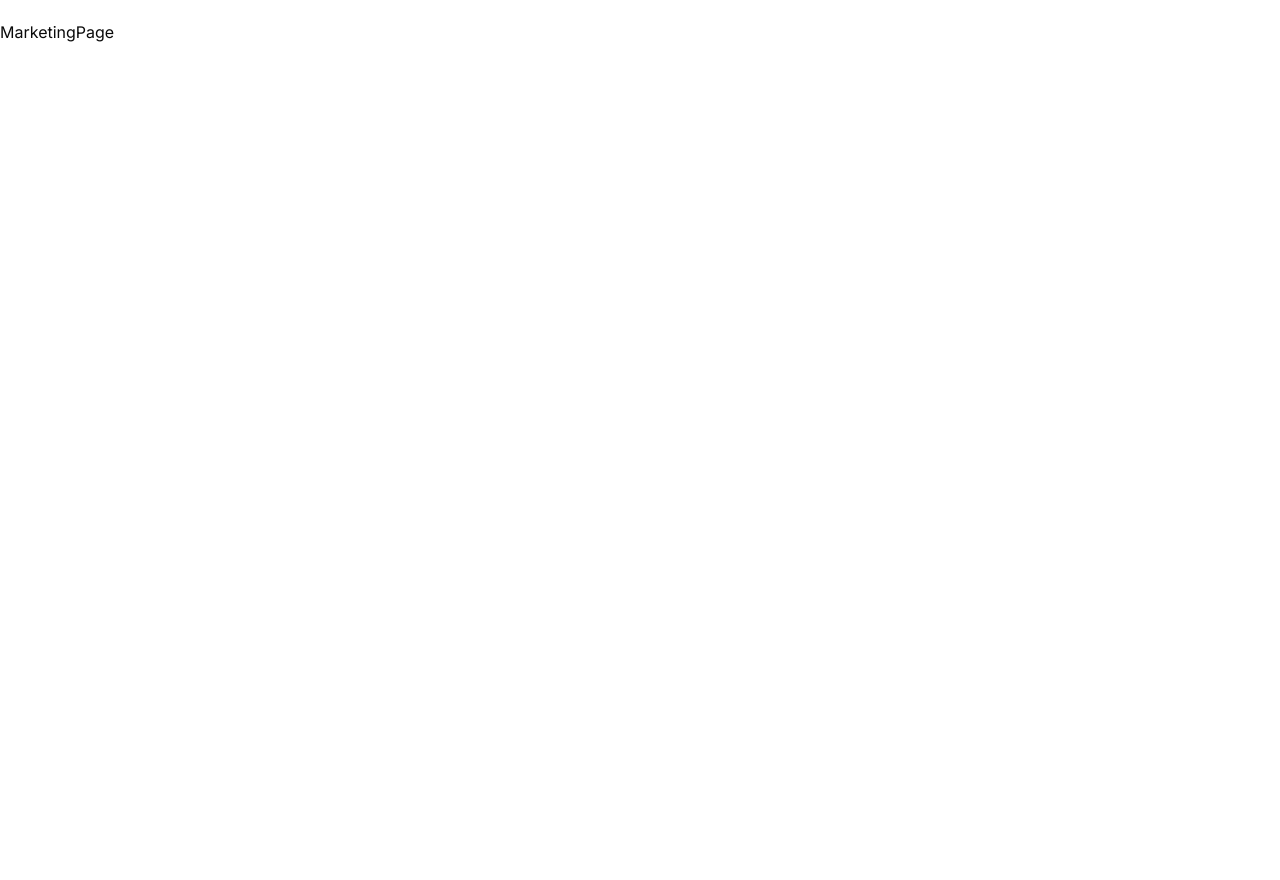
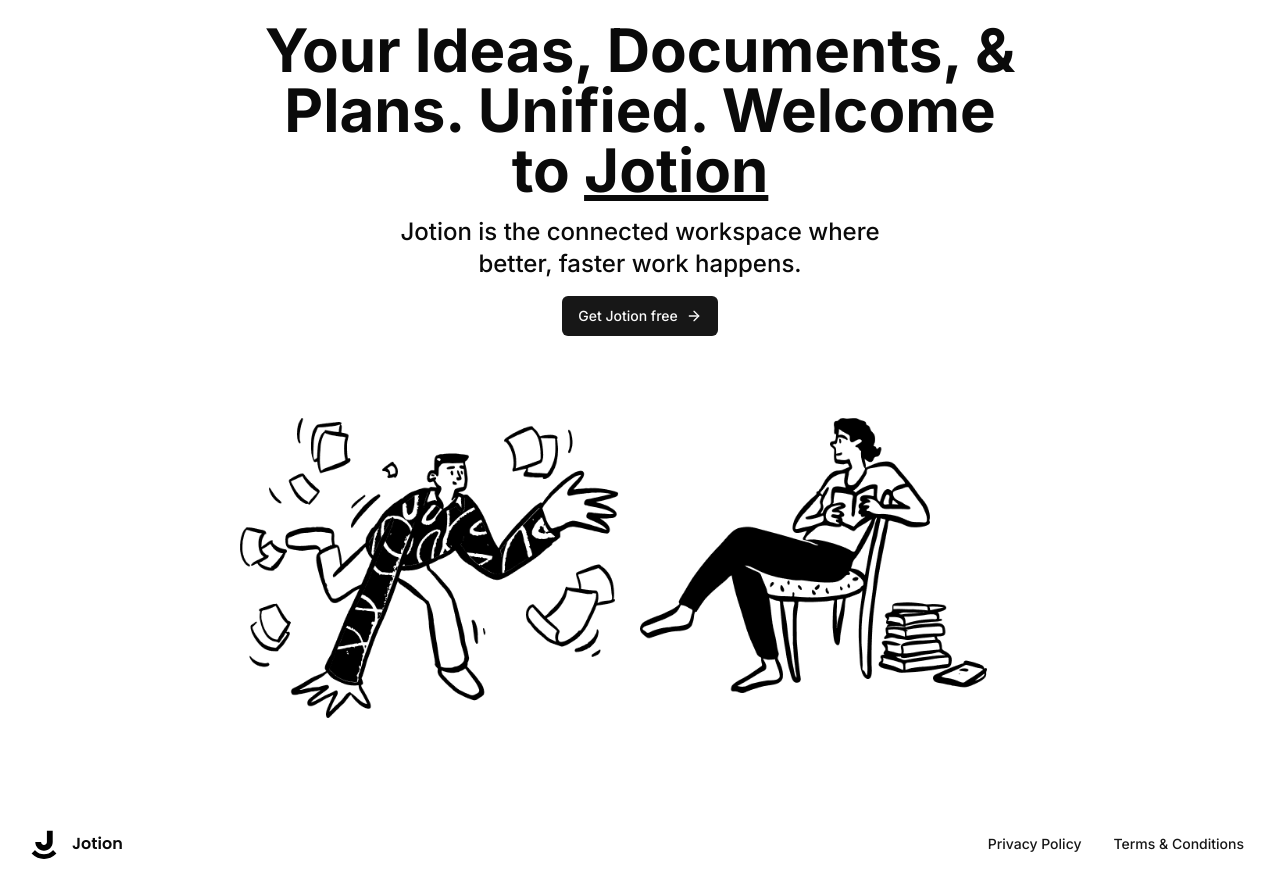
Before and after one commit to suryabanshi-janak/notion-clone, a Next.js app: page / in a window 1280 px wide. Shown: the part 140-1020 px from the top of the page. Before the commit the page ends 800 px from the top, so only its background shows below. Built offline with nearby package versions, Linux system fonts and the light colour scheme.

Commit message:
landing page

```diff
--- /dev/null
+++ b/src/app/(marketing)/_components/Hero.tsx
@@ -0,0 +1,42 @@
+import Image from 'next/image';
+import HeroButton from './HeroButton';
+
+export default function Hero() {
+  return (
+    <div className='flex flex-col items-center justify-center md:justify-start text-center gap-y-8 flex-1 px-6 pb-10'>
+      <div className='max-w-3xl space-y-4'>
+        <h1 className='text-3xl sm:text-5xl md:text-6xl font-bold'>
+          Your Ideas, Documents, & Plans. Unified. Welcome to{' '}
+          <span className='underline'>Jotion</span>
+        </h1>
+        <h3 className='text-base sm:text-xl md:text-2xl font-medium'>
+          Jotion is the connected workspace where <br />
+          better, faster work happens.
+        </h3>
+
+        <HeroButton />
+      </div>
+
+      <div className='flex items-center justify-center max-w-5xl flex-col'>
+        <div className='flex items-center'>
+          <div className='relative w-[300px] h-[300px] sm:w-[350px] sm:h-[350px] md:h-[400px] md:w-[400px]'>
+            <Image
+              src='/documents.png'
+              fill
+              className='object-contain'
+              alt='documents'
+            />
+          </div>
+          <div className='relative h-[400px] w-[400px] hidden md:block'>
+            <Image
+              src='/reading.png'
+              fill
+              className='object-contain'
+              alt='documents'
+            />
+          </div>
+        </div>
+      </div>
+    </div>
+  );
+}
--- /dev/null
+++ b/src/app/(marketing)/_components/HeroButton.tsx
@@ -0,0 +1,15 @@
+'use client';
+
+import { Button } from '@/components/ui/button';
+import { ArrowRight } from 'lucide-react';
+
+export default function HeroButton() {
+  return (
+    <>
+      <Button>
+        Get Jotion free
+        <ArrowRight className='w-4 h-4 ml-2' />
+      </Button>
+    </>
+  );
+}
--- a/src/app/(marketing)/page.tsx
+++ b/src/app/(marketing)/page.tsx
@@ -1,3 +1,23 @@
+import Hero from './_components/Hero';
+import Logo from './_components/Logo';
+import { Button } from '@/components/ui/button';
+
 export default function MarketingPage() {
-  return <div>MarketingPage</div>;
+  return (
+    <div className='min-h-full flex flex-col'>
+      <Hero />
+
+      <footer className='z-50 flex items-center w-full py-4 px-6 bg-background'>
+        <Logo />
+        <div className='md:ml-auto w-full justify-between md:justify-end flex items-center gap-x-2 text-muted-foreground'>
+          <Button variant='link' size='sm'>
+            Privacy Policy
+          </Button>
+          <Button variant='link' size='sm'>
+            Terms & Conditions
+          </Button>
+        </div>
+      </footer>
+    </div>
+  );
 }
--- a/src/app/globals.css
+++ b/src/app/globals.css
@@ -1,6 +1,12 @@
 @tailwind base;
 @tailwind components;
 @tailwind utilities;
+
+html,
+body,
+:root {
+  height: 100%;
+}
 
 @layer base {
   :root {
```
